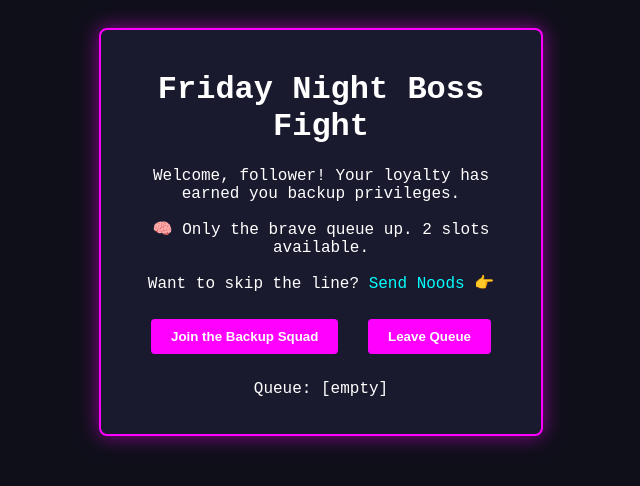
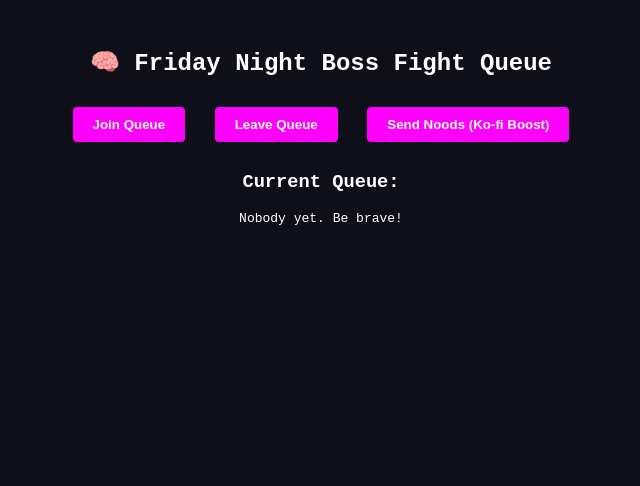
Before and after one commit to VPSStudiosCode/BossFightNight, a plain HTML site: page index.html in a window 1280 px wide. Shown: the whole page, without its empty margins (319-959 px from the left). Drawn offline with Linux system fonts and the light colour scheme.

Commit message:
Update index.html

```diff
--- a/index.html
+++ b/index.html
@@ -7,18 +7,18 @@
   <link rel="stylesheet" href="style.css">
 </head>
 <body>
-  <div class="panel">
-    <h1>Friday Night Boss Fight</h1>
-    <p>Welcome, follower! Your loyalty has earned you backup privileges.</p>
-    <p>🧠 Only the brave queue up. 2 slots available.</p>
-    <p>Want to skip the line? <a href="https://ko-fi.com/VirtualPixelShow" target="_blank">Send Noods 👉</a></p>
+  <h2>🧠 Friday Night Boss Fight Queue</h2>
 
-    <div class="queue">
-      <button onclick="joinQueue()">Join the Backup Squad</button>
-      <button onclick="leaveQueue()">Leave Queue</button>
-      <p id="queueStatus">Queue: [empty]</p>
-    </div>
-  </div>
-  <script src="script.js"></script>
+<div id="queue-container">
+  <button onclick="joinQueue('Viewer123')">Join Queue</button>
+  <button onclick="leaveQueue('Viewer123')">Leave Queue</button>
+  <button onclick="kofiBoost('Viewer123')">Send Noods (Ko-fi Boost)</button>
+
+  <h3>Current Queue:</h3>
+  <pre id="queueList">Nobody yet. Be brave!</pre>
+</div>
+
+<script src="script.js"></script>
+
 </body>
 </html>
```
